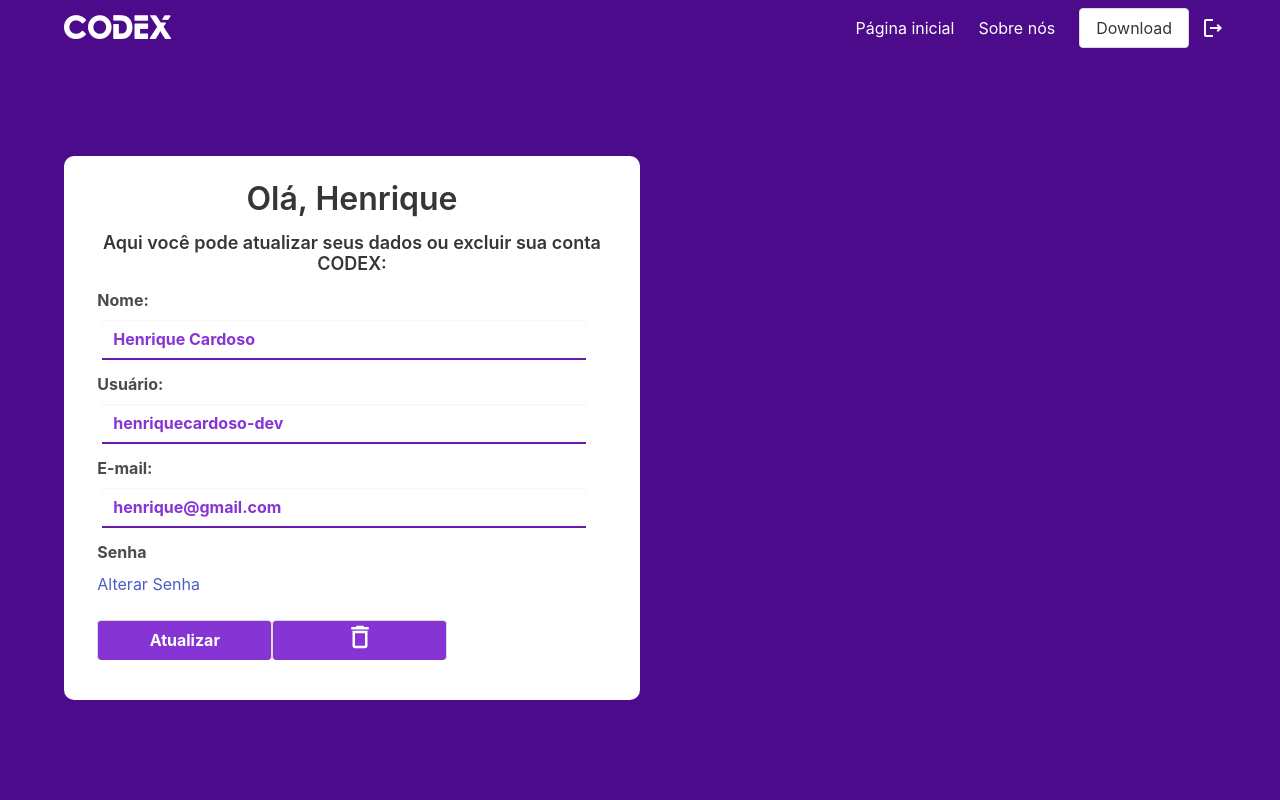
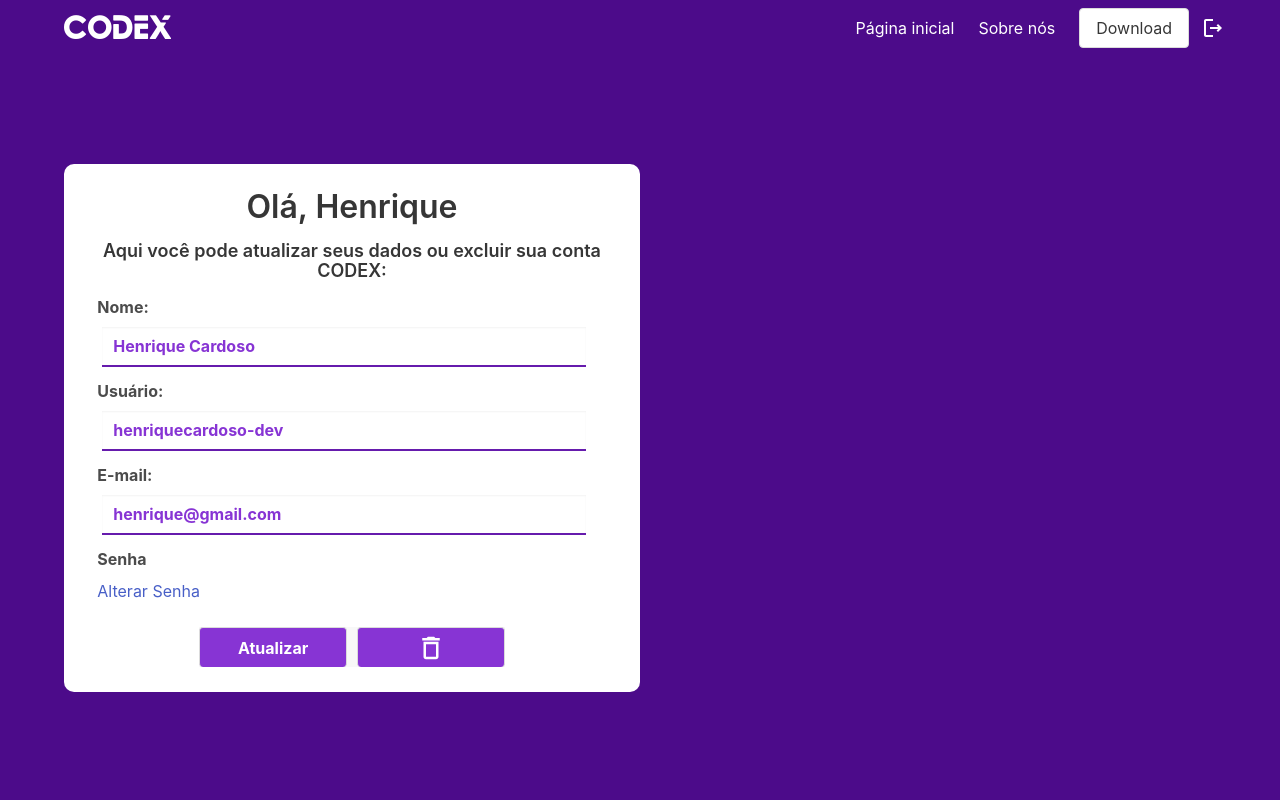
Before and after one commit to MarceloJimenes/site-codex, a PHP site: page /pages/perfil/meu-perfil.php in a window 1280 px wide. Run offline with PHP 8.4, Linux system fonts and the light colour scheme; a user stored in the database is signed in; some libraries are stand-ins or nearby versions.

Commit message:
button delete fix

```diff
--- a/pages/perfil/meu-perfil.php
+++ b/pages/perfil/meu-perfil.php
@@ -18,6 +18,9 @@ if (!isset($_SESSION['username'])) {
   <link rel="stylesheet" href="https://cdn.jsdelivr.net/npm/bulma@0.9.1/css/bulma.min.css">
   <link rel="stylesheet" href="style.css">
 
+  <link rel="stylesheet" href="../../node_modules/@sweetalert2/theme-dark/dark.css">
+	<script src="../../node_modules/sweetalert2/dist/sweetalert2.min.js"></script>
+
   <link rel="preconnect" href="https://fonts.gstatic.com">
   <link href="https://fonts.googleapis.com/css2?family=Rajdhani:wght@500&display=swap" rel="stylesheet">
 
@@ -36,6 +39,20 @@ if (!isset($_SESSION['username'])) {
 
     .assetsLink:hover {
       color: #fff;
+    }
+
+    .containerButtons {
+      background-color: #f8f8f8;
+      display: flex;
+      width: 60%;
+      margin: 0 auto;
+    }
+    .space {
+      margin-left: 10px;
+    }
+
+    .iconDel {
+      display: flex;
     }
   </style>
 
@@ -192,14 +209,14 @@ if (!isset($_SESSION['username'])) {
 
                 <br>
 
-                <div class="botoes has-text-centered">
+                <div class="containerButtons">
                   <button class="button"  type="submit" name='update' value="<?php echo $_SESSION['id_usuario'] ?>">
                     <strong>Atualizar</strong>
                   </button>
 
-                  <div class="button">
-                    <a id="myBtn" onclick="modalOn()">
-                      <img src="../../assets/svgs/delete.svg" width="30px">
+                  <div class="button space">
+                    <a id="myBtn" onclick="openDeleteModal()">
+                      <img class="iconDel" src="../../assets/svgs/delete.svg" width="30px">
                     </a>
                   </div>
                 </div>
@@ -209,29 +226,18 @@ if (!isset($_SESSION['username'])) {
             <?php
             #var_dump($_GET);
             //print_r($_SESSION);exit;
-            require_once "../../scripts/php/user/control.php";
-            if (isset($_GET['update'])) {
-              if (updateUser($conn, $_SESSION['id_usuario'], $_GET['nome'], $_GET['user'], $_GET['mail']) == 1) {
-                echo "
-                    <script>
-                      alert('Dados alterados com sucesso');
-                      location.href='./meu-perfil.php';
-                    </script>
-                  ";
-              }
-            }
+            // require_once "../../scripts/php/user/control.php";
+            // if (isset($_GET['update'])) {
+            //   if (updateUser($conn, $_SESSION['id_usuario'], $_GET['nome'], $_GET['user'], $_GET['mail']) == 1) {
+            //     echo "
+            //         <script>
+            //           alert('Dados alterados com sucesso');
+            //           location.href='./meu-perfil.php';
+            //         </script>
+            //       ";
+            //   }
+            // }
 
-            if (isset($_GET['delete'])) {
-              if (deleteUser($conn) == 1) {
-                session_destroy();
-                echo "
-                    <script>
-                      alert('Conta deletada');
-                      location.href='../../index.php';
-                    </script>
-                ";
-              }
-            }
 
             ?>
 
@@ -252,7 +258,7 @@ if (!isset($_SESSION['username'])) {
             <script>
               alert('A senha atual está errada');
               history.back();
-            </script>
+            </scrip>
           ";
     } elseif (checkNewPass($_POST['nova'], $_POST['confirma'], $conn)) {
       echo "
@@ -282,6 +288,30 @@ if (!isset($_SESSION['username'])) {
       document.getElementById('myModal').style.visibility = "hidden";
       document.getElementById('nav-bar').style.zIndex = '1';
     }
+
+    function openDeleteModal() {
+      Swal.fire({
+        title: 'Você tem certeza?',
+        text: "Você não poderá reverter esta ação!",
+        icon: 'warning',
+        showCancelButton: true,
+        confirmButtonColor: '#8B4FC2',
+        cancelButtonColor: '#d33',
+        confirmButtonText: 'Sim, deletar!',
+        cancelButtonText: 'Cancelar'
+      }).then((result) => {
+        if (result.isConfirmed) {
+
+          location.href = "../../scripts/php/user/control.php?id_usuario="+<?php echo $_SESSION['id_usuario']; ?>+"";
+
+          Swal.fire(
+            'Deleted!',
+            'Your file has been deleted.',
+            'success'
+          )
+        }
+      })
+    }
   </script>
 </body>
 
--- a/scripts/php/user/control.php
+++ b/scripts/php/user/control.php
@@ -1,8 +1,11 @@
 <?php
-  function deleteUser($conn){
-    $delete = $conn -> query("DELETE FROM usuarios WHERE id_usuario=".$_SESSION['id_usuario']);
-    if ($delete==1) {
-      return true;
+  require_once './../../banco/conexao.php';
+
+  if(isset($_GET['id_usuario'])){
+    $delete = $conn -> query("DELETE FROM usuarios WHERE id_usuario=".$_GET['id_usuario']);
+    if ($delete == true) {
+      session_destroy();
+      header("Location: ../../../index.php");
     }
 
   }
```
Also changed, not shown: assets/svgs/delete.svg.
